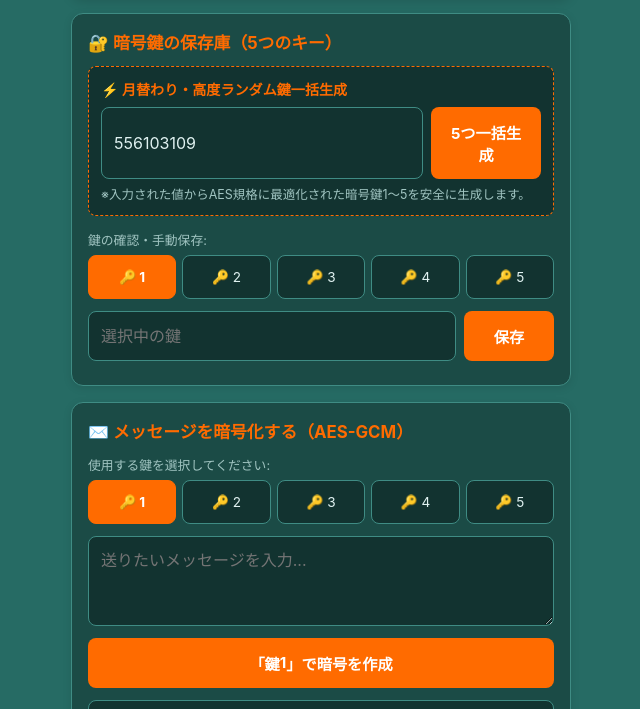
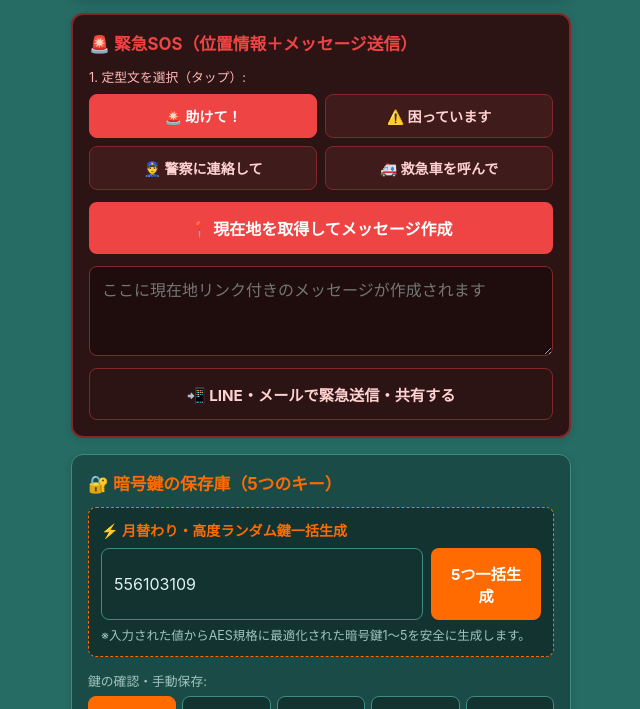
Before and after one commit to Cozy-Blank/fugoux, a plain HTML site: page index.html in a window 1280 px wide. Shown: the part 391-1100 px from the top of the page, without its empty margins (319-959 px from the left). Drawn offline with Linux system fonts and the light colour scheme.

Commit message:
feat: GPS現在地取得と定型文による緊急SOS通知機能を実装

```diff
--- a/index.html
+++ b/index.html
@@ -3,9 +3,9 @@
 <head>
   <meta charset="UTF-8">
   <meta name="viewport" content="width=device-width, initial-scale=1.0, maximum-scale=1.0, user-scalable=no">
-  <title>符号X - 高度暗号Tool</title>
+  <title>符号X - 高度暗号＆緊急SOS Tool</title>
   <style>
-    /* 🎨 カラーパレット（①サイバー・ティールを採用） */
+    /* 🎨 カラーパレット（①サイバー・ティール ＆ エマージェンシー・レッド） */
     :root {
       --bg-color: #266B64;
       --card-bg: #1B4B46;
@@ -15,6 +15,12 @@
       --text-color: #E0F2F1;
       --text-muted: #A0C4C1;
       --input-bg: #123330;
+
+      /* SOS専用カラー */
+      --sos-card-bg: #2D1414;
+      --sos-border: #822828;
+      --sos-red: #EF4444;
+      --sos-red-hover: #DC2626;
     }
 
     * {
@@ -59,14 +65,23 @@
       box-shadow: 0 2px 8px rgba(0,0,0,0.1);
     }
 
+    /* 🚨 SOSカード専用スタイル */
+    .card.sos-card {
+      background-color: var(--sos-card-bg);
+      border: 2px solid var(--sos-border);
+    }
+
     h2 { font-size: 1.05rem; margin-bottom: 12px; color: var(--accent-color); }
+    .sos-card h2 { color: var(--sos-red); }
 
-    .key-slots {
+    .key-slots, .sos-phrase-grid {
       display: grid;
-      grid-template-columns: repeat(5, 1fr);
-      gap: 6px;
+      grid-template-columns: repeat(2, 1fr);
+      gap: 8px;
       margin-bottom: 12px;
     }
+    .key-slots { grid-template-columns: repeat(5, 1fr); gap: 6px; }
+
     .slot-btn {
       background-color: var(--input-bg);
       border: 1px solid var(--card-border);
@@ -85,6 +100,28 @@
       color: #fff;
       font-weight: bold;
       border-color: var(--accent-color);
+    }
+
+    /* SOS定型文ボタン */
+    .sos-btn {
+      background-color: #3F1B1B;
+      border: 1px solid var(--sos-border);
+      color: #FFD1D1;
+      padding: 10px 8px;
+      border-radius: 8px;
+      font-size: 0.88rem;
+      cursor: pointer;
+      min-height: 44px;
+      display: flex;
+      align-items: center;
+      justify-content: center;
+      text-align: center;
+      font-weight: bold;
+    }
+    .sos-btn.active {
+      background-color: var(--sos-red);
+      color: #fff;
+      border-color: var(--sos-red);
     }
 
     input, textarea {
@@ -124,6 +161,13 @@
       transition: background-color 0.2s;
     }
     .btn:active { background-color: var(--accent-hover); }
+
+    .btn-sos-main {
+      background-color: var(--sos-red);
+      font-size: 1rem;
+    }
+    .btn-sos-main:active { background-color: var(--sos-red-hover); }
+
     .btn-secondary {
       background-color: transparent;
       border: 1px solid var(--card-border);
@@ -149,10 +193,28 @@
       <img src="符号.png" alt="符号X 偏愛Tool">
     </div>
 
+    <!-- 🚨 緊急SOS通知エリア -->
+    <div class="card sos-card">
+      <h2>🚨 緊急SOS（位置情報＋メッセージ送信）</h2>
+      <p style="font-size:0.8rem; color:#FFB8B8; margin-bottom:8px;">1. 定型文を選択（タップ）:</p>
+      <div class="sos-phrase-grid">
+        <button class="sos-btn active" onclick="selectSosPhrase(this, '助けて！')">🚨 助けて！</button>
+        <button class="sos-btn" onclick="selectSosPhrase(this, '困っています。')">⚠️ 困っています</button>
+        <button class="sos-btn" onclick="selectSosPhrase(this, '緊急事態です。警察に連絡してください！')">👮 警察に連絡して</button>
+        <button class="sos-btn" onclick="selectSosPhrase(this, '体調が急変しました。救急車を呼んでください！')">🚑 救急車を呼んで</button>
+      </div>
+
+      <button class="btn btn-sos-main" onclick="sendSosAlert()">📍 現在地を取得してメッセージ作成</button>
+
+      <div style="margin-top: 12px;">
+        <textarea id="sosResult" placeholder="ここに現在地リンク付きのメッセージが作成されます" style="background:#1F0D0D; border-color:var(--sos-border);"></textarea>
+        <button class="btn btn-secondary" style="border-color:var(--sos-border); color:#FFD1D1;" onclick="shareSosMessage()">📲 LINE・メールで緊急送信・共有する</button>
+      </div>
+    </div>
+
     <!-- 1. 鍵保管庫 -->
     <div class="card">
       <h2>🔐 暗号鍵の保存庫（5つのキー）</h2>
-
       <div class="auto-gen-box">
         <h3>⚡ 月替わり・高度ランダム鍵一括生成</h3>
         <div class="key-input-group">
@@ -219,6 +281,7 @@
   <script>
     let currentEncryptSlot = 1;
     let currentDecryptSlot = 1;
+    let selectedSosText = "助けて！";
 
     let keys = JSON.parse(localStorage.getItem('saved_keys')) || { 1: '', 2: '', 3: '', 4: '', 5: '' };
 
@@ -230,6 +293,63 @@
       document.getElementById('keyInput').value = keys[currentEncryptSlot] || '';
     });
 
+    // 🚨 SOS定型文選択
+    function selectSosPhrase(btn, phrase) {
+      document.querySelectorAll('.sos-btn').forEach(b => b.classList.remove('active'));
+      btn.classList.add('active');
+      selectedSosText = phrase;
+    }
+
+    // 📍 GPS現在地取得 ＆ SOS文作成
+    function sendSosAlert() {
+      const resultArea = document.getElementById('sosResult');
+      resultArea.value = "📍 現在地を取得中...";
+
+      if (!navigator.geolocation) {
+        alert("お使いのブラウザは位置情報（GPS）に対応していません。");
+        resultArea.value = `【SOS】${selectedSosText}\n（※位置情報の取得に失敗しました）`;
+        return;
+      }
+
+      navigator.geolocation.getCurrentPosition(
+        (position) => {
+          const lat = position.coords.latitude;
+          const lng = position.coords.longitude;
+          const mapsUrl = `https://maps.google.com/?q=${lat},${lng}`;
+
+          const fullMessage = `【緊急SOS】${selectedSosText}\n\n📍現在地（Google Map）:\n${mapsUrl}`;
+          resultArea.value = fullMessage;
+        },
+        (error) => {
+          alert("位置情報の取得を許可してください。");
+          resultArea.value = `【SOS】${selectedSosText}\n（※位置情報の取得が拒否または失敗しました）`;
+        },
+        { enableHighAccuracy: true, timeout: 10000 }
+      );
+    }
+
+    // 📲 Web Share API による一発シェア
+    async function shareSosMessage() {
+      const msg = document.getElementById('sosResult').value;
+      if (!msg) return alert("先に「現在地を取得してメッセージ作成」ボタンを押してください。");
+
+      if (navigator.share) {
+        try {
+          await navigator.share({
+            title: '【緊急SOS】',
+            text: msg
+          });
+        } catch (err) {
+          // シェアキャンセル時など
+        }
+      } else {
+        // Share API非対応（PC等）の場合はコピー
+        navigator.clipboard.writeText(msg);
+        alert("メッセージをクリップボードにコピーしました！LINEやメールに貼り付けて送信してください。");
+      }
+    }
+
+    // 🔑 暗号化関連の処理
     function selectEncryptSlot(slot) {
       currentEncryptSlot = slot;
       document.querySelectorAll('.encrypt-slot').forEach((btn, idx) => {
@@ -253,7 +373,6 @@
       alert(`鍵 ${currentEncryptSlot} を保存しました！`);
     }
 
-    // SHA-256ハッシュ関数（高速・強力なランダム生成用）
     async function sha256(message) {
       const msgBuffer = new TextEncoder().encode(message);
       const hashBuffer = await crypto.subtle.digest('SHA-256', msgBuffer);
@@ -267,7 +386,6 @@
 
       for (let i = 1; i <= 5; i++) {
         const hash = await sha256(`SALT_KEY_${rawInput}_SLOT_${i}`);
-        // ハッシュから見た目もバラバラな英数記号鍵を作成
         keys[i] = hash.substring(0, 12 + i * 2);
       }
 
@@ -276,7 +394,6 @@
       alert(`「${rawInput}」から高度な暗号鍵1〜5を一括生成しました！`);
     }
 
-    // 🔑 暗号用鍵オブジェクト（CryptoKey）に変換する関数
     async function getCryptoKey(secretStr) {
       const enc = new TextEncoder();
       const keyMaterial = await crypto.subtle.importKey(
@@ -296,7 +413,6 @@
       );
     }
 
-    // ✉️ AES-GCM 高度暗号化処理
     async function encryptMessage() {
       const text = document.getElementById('plainText').value;
       const keyStr = keys[currentEncryptSlot];
@@ -305,7 +421,7 @@
 
       try {
         const cryptoKey = await getCryptoKey(keyStr);
-        const iv = crypto.getRandomValues(new Uint8Array(12)); // 毎回使い捨てるランダムIV
+        const iv = crypto.getRandomValues(new Uint8Array(12));
         const encodedText = new TextEncoder().encode(text);
 
         const encryptedContent = await crypto.subtle.encrypt(
@@ -314,7 +430,6 @@
           encodedText
         );
 
-        // IV と 暗号文 を結合してBase64化
         const combined = new Uint8Array(iv.length + encryptedContent.byteLength);
         combined.set(iv, 0);
         combined.set(new Uint8Array(encryptedContent), iv.length);
@@ -326,7 +441,6 @@
       }
     }
 
-    // 🔓 AES-GCM 高度解読処理（手動照合）
     async function decryptMessage() {
       const input = document.getElementById('cipherInput').value.trim();
       const keyStr = keys[currentDecryptSlot];
```
